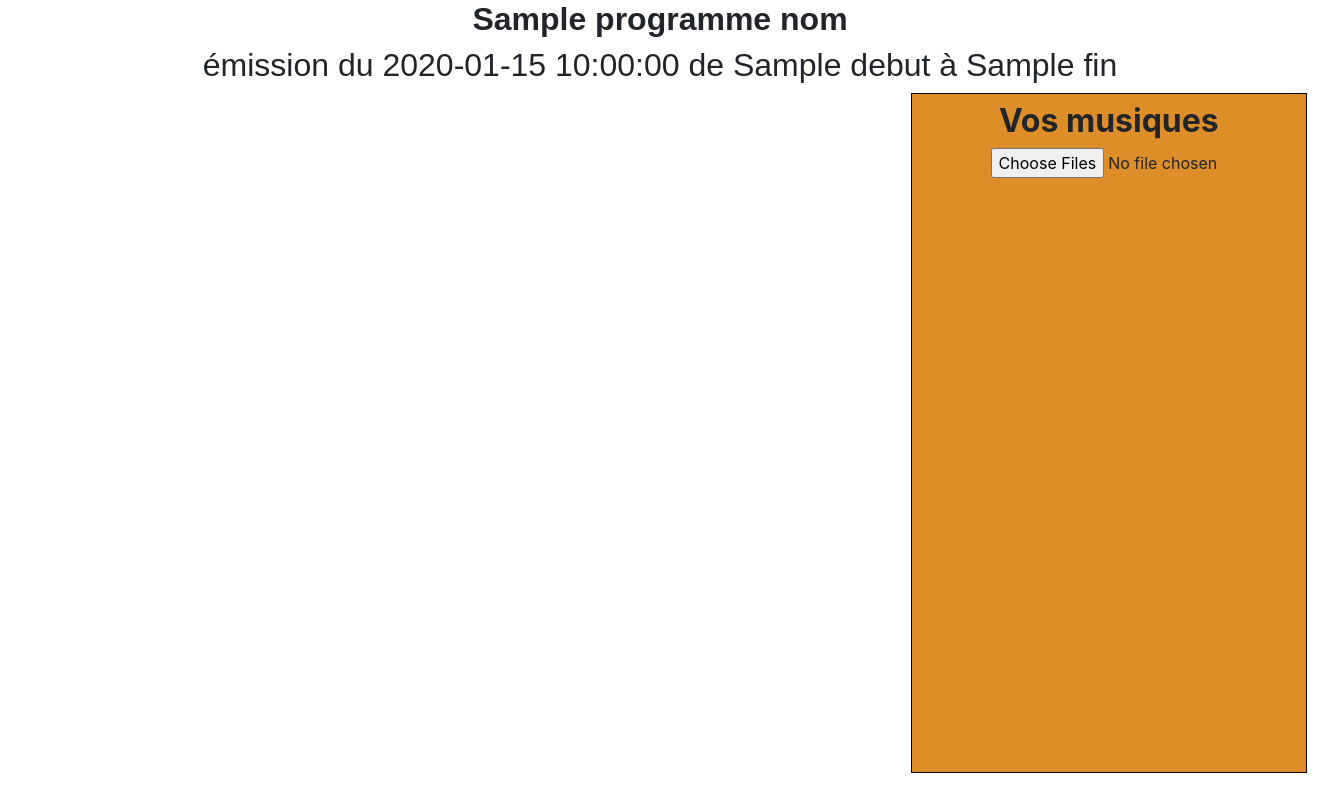
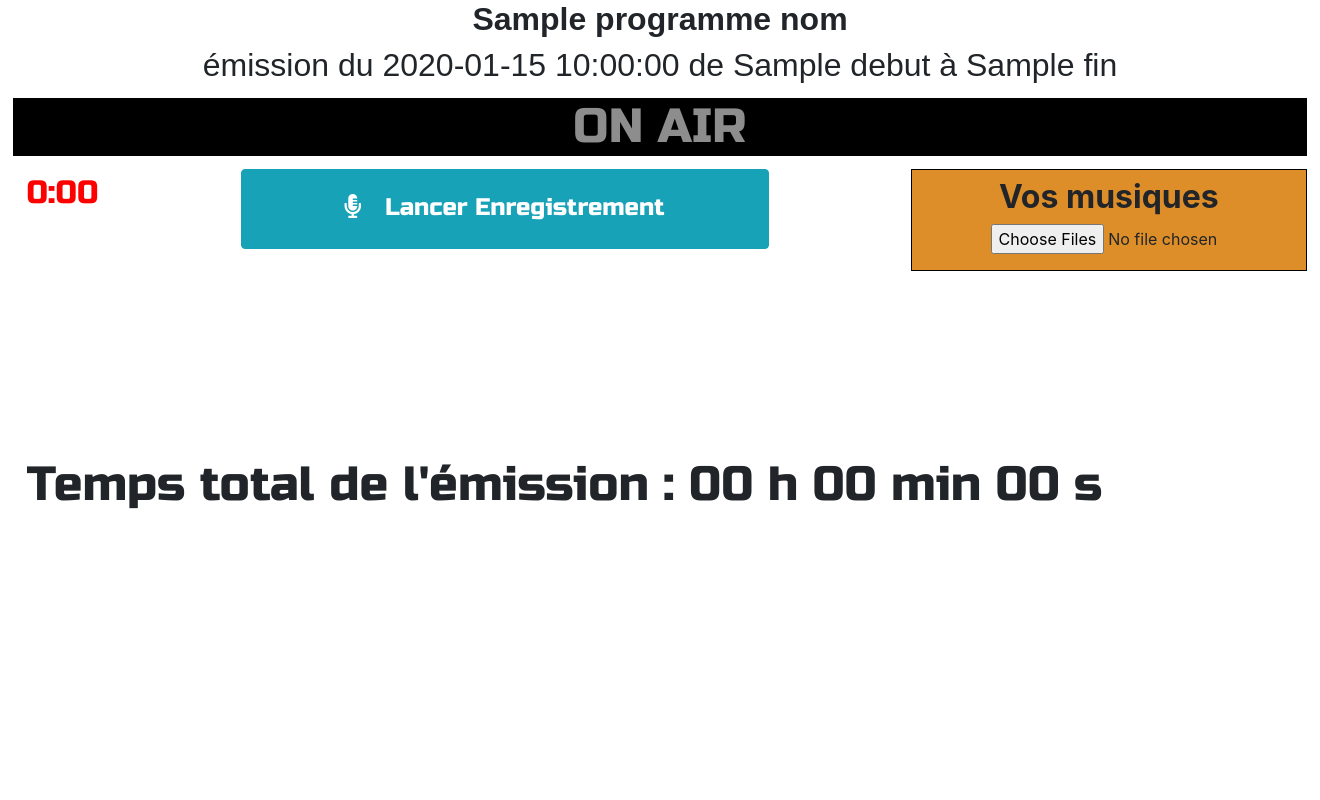
Before and after one commit to thebas57/netRadio, a PHP site: the page made by animateur/src/views/AnimationEmission.html.twig in a window 1320 px wide; the page is wider, and only the part inside the window is pictured. Run offline with PHP 8.4, Linux system fonts and the light colour scheme; the template is opened without the code that fills it: most values are stand-ins (such as "Sample title", 1, 10 or a date in 2020); data that the repository does not hold is empty; a stand-in replaces the project's code that opens the database connection; style sheets or scripts are compiled from the project's sources; some libraries are stand-ins or nearby versions.

Commit message:
animation : mise en place du timer d'attente lors des musiques

```diff
--- a/animateur/public/js/animationEmission.js
+++ b/animateur/public/js/animationEmission.js
@@ -1,5 +1,8 @@
 $(document).ready(() => {
+    $("#finEmission").hide();
+
     let musiques = [];
+    let onAir = false;
 
 
     $("#songs").change(() => {
@@ -24,7 +27,23 @@ $(document).ready(() => {
 
         let musique = document.getElementById("audio" + id);
         musique.muted = false;
-        document.getElementById("audio" + id).play();
+        let lecteur = document.getElementById("audio" + id);
+        lecteur.play();
+        $("#timer").html(lecteur.duration);
+        $("#onAir h3").removeClass("red");
+
+        lecteur.addEventListener("timeupdate", (event) => {
+            let time = ((Math.floor(lecteur.duration) - Math.floor(lecteur.currentTime)));
+
+            let min = ((Math.floor(time / 60)));
+            let sec = ((time % 60));
+
+            $("#timer").html(min + " min " + sec);
+        });
+
+        lecteur.onended = function () {
+            $("#onAir h3").addClass("red");
+        };
     });
 
     $("#musiquesList").on("click", ".suppMusique", (evenement) => {
@@ -33,7 +52,20 @@ $(document).ready(() => {
         musiques.splice(id, 1);
 
         afficherMusiques(musiques);
-    })
+    });
+
+    $("#lancerEnregistrement").click(() => {
+       $("#finEmission").show();
+       $("#lancerEnregistrement").hide();
+       lancerRecordMicro();
+    });
+
+    $("#finEmission").click(() => {
+        $("#finEmission").hide();
+        $("#lancerEnregistrement").show();
+
+        $("#onAir h3").removeClass("red");
+    });
 
 });
 
@@ -74,3 +106,7 @@ function afficherMusiques(musiques) {
         document.getElementById("musiquesList").appendChild(li)
     });
 }
+
+function lancerRecordMicro() {
+    $("#onAir h3").addClass("red");
+}
--- a/animateur/public/style/scss/AnimationEmission.scss
+++ b/animateur/public/style/scss/AnimationEmission.scss
@@ -1,6 +1,8 @@
 $orange : #e19a3e !default;
 @import url('https://fonts.googleapis.com/css?family=Play&display=swap');
+@import url('https://fonts.googleapis.com/css?family=Russo+One&display=swap');
 $police : 'Seymour One', sans-serif !default;
+$policeRusso : 'Russo One', sans-serif !default;
 
 body, html{
   width: 100%;
@@ -17,10 +19,40 @@ h1{
   font-weight: bold;
 }
 
+
+#content{
+  min-height: 35%;
+  width: 100%;
+  display: flex;
+  flex-direction: row;
+  flex-wrap: wrap;
+  justify-content: space-between;
+}
+
+#timer{
+  margin-left: 2%;
+  justify-content: center;
+  text-align: center;
+
+  font-size : 2rem;
+  font-family: $policeRusso;
+  color: red;
+}
+
+#actions{
+  width: 40%;
+
+  button{
+    min-height: 10vh;
+    font-size: 1.5rem;
+    font-family: $policeRusso;
+  }
+}
+
 #musiques{
   width: 30%;
   border: 1px solid black;
-  height: 85%;
+  height: 70%;
   float: right;
   margin-right: 1%;
   background: darken($orange, 5);
@@ -49,6 +81,7 @@ ul{
     box-sizing: border-box;
     justify-content: space-between;
     list-style-type: none;
+    margin-top: 1%;
 
     a {
       text-decoration: none;
@@ -61,3 +94,30 @@ ul{
   position: absolute;
   right: 50px;
 }
+
+
+#onAir{
+  background: black;
+  color : lighten(grey, 5%);
+  text-align: center;
+  box-sizing: border-box;
+  margin: 1%;
+  text-transform: uppercase;
+  min-width: 15vw;
+
+  h3{
+    font-size: 3rem;
+    font-family: $policeRusso;
+  }
+}
+
+.red{
+  color: red;
+}
+
+footer{
+  min-height: 10%;
+  font-size: 3rem;
+  font-family: $policeRusso;
+  margin-left: 2%
+}
--- a/animateur/src/views/AnimationEmission.html.twig
+++ b/animateur/src/views/AnimationEmission.html.twig
@@ -9,6 +9,20 @@
     <h1>{{ programmeNom }}</h1>
     <h2>émission du {{ creneau.date }} de {{ creneau.debut }} à {{ creneau.fin }}</h2>
 
+    <div id="onAir">
+        <h3>On Air</h3>
+    </div>
+
+    <div id="content">
+
+        <div id="timer">
+            0:00
+        </div>
+
+        <div id="actions">
+            <button id="lancerEnregistrement" class="btn btn-info btn-block"><i class="fas fa-microphone-alt">&emsp;</i>Lancer Enregistrement</button>
+            <button id="finEmission" class="btn btn-info btn-block"><i class="fas fa-stop-circle">&emsp;</i>Terminer l'émisson</button>
+        </div>
 
         <div id="musiques">
 
@@ -22,6 +36,11 @@
             </ul>
 
         </div>
+    </div>
+
+    <footer>
+        Temps total de l'émission : 00 h 00 min 00 s
+    </footer>
 
 {% endblock %}
 
```
Also changed, not shown: 12 other files. Lines whose indentation alone changed are shown as unchanged.
